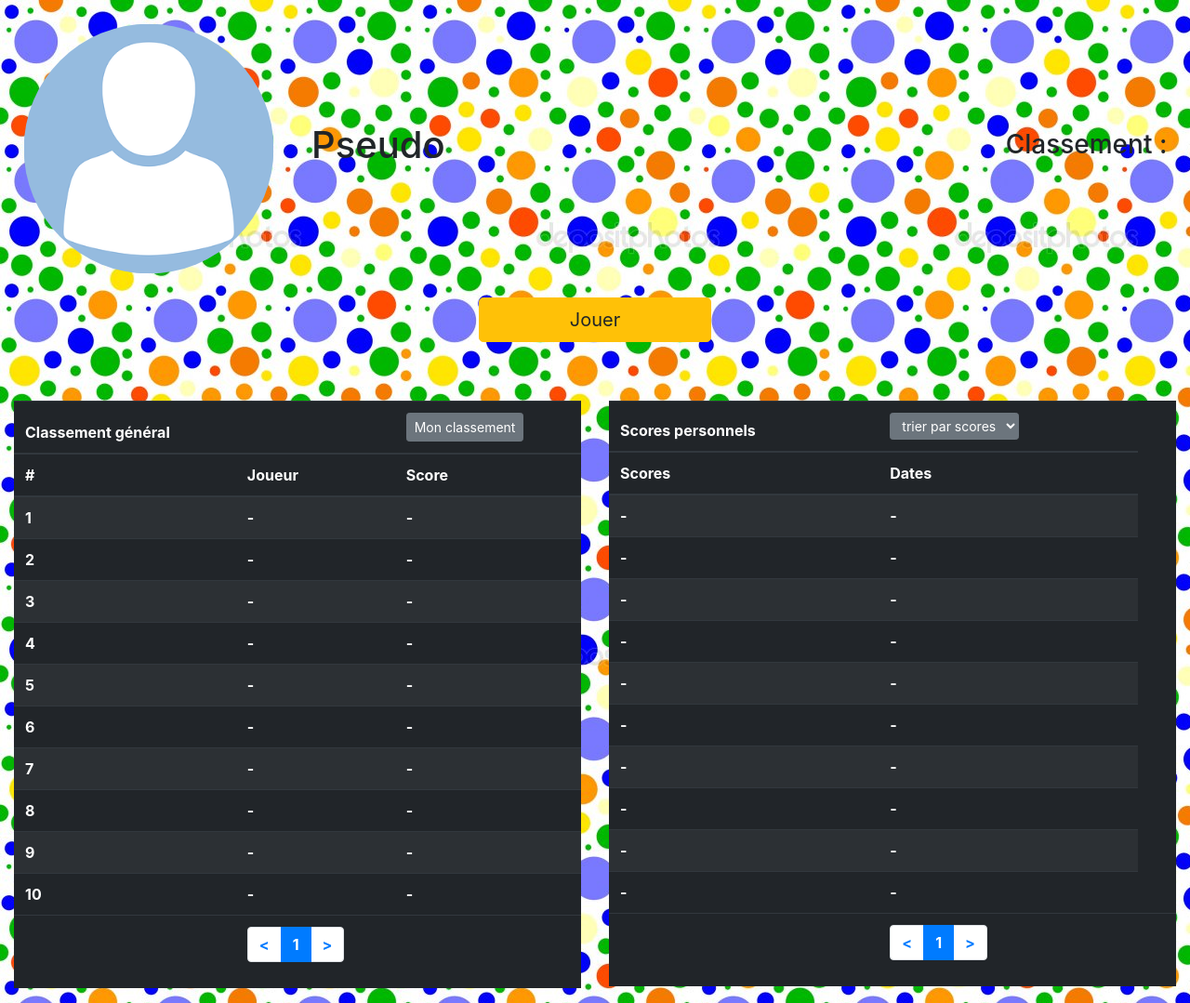
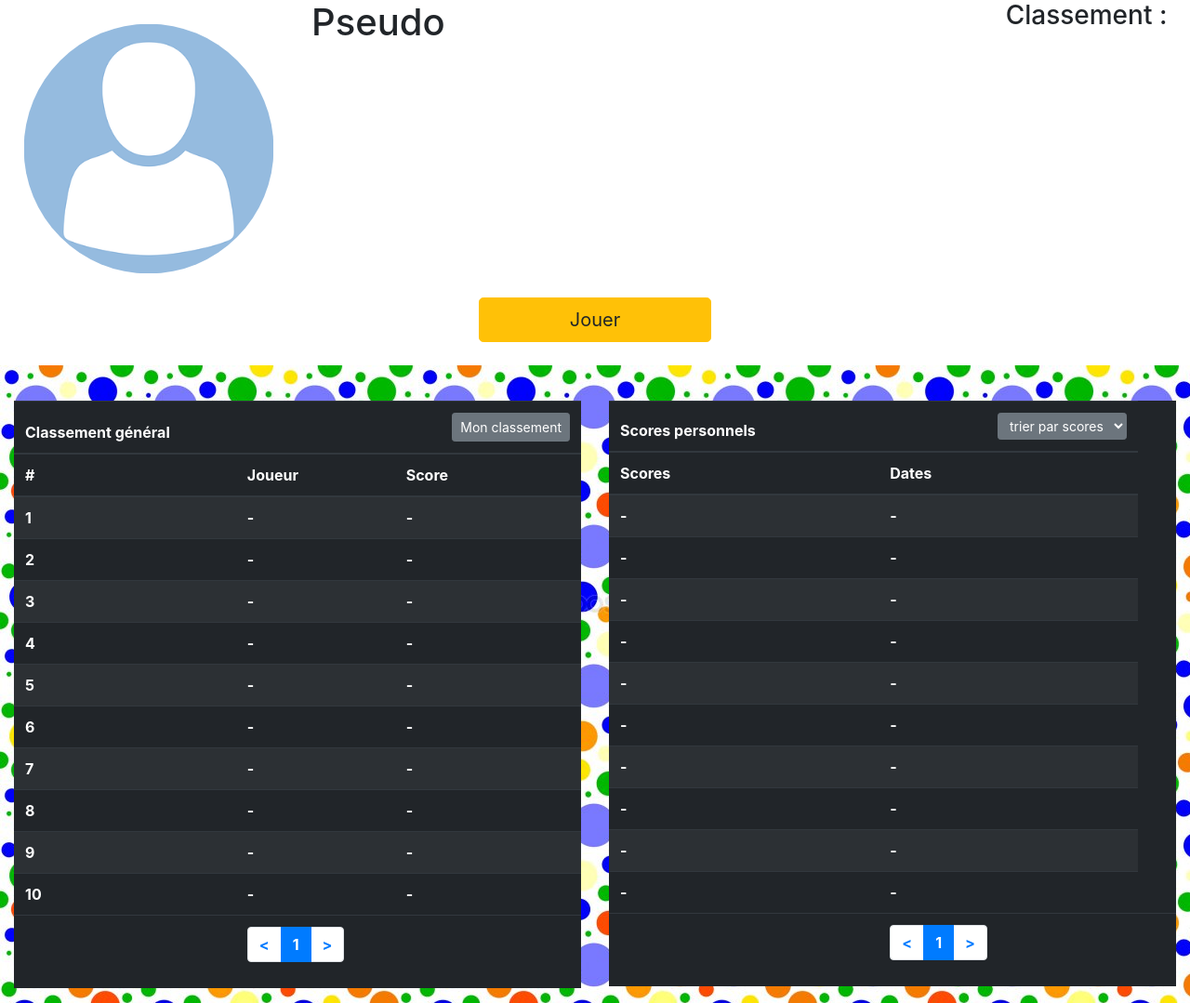
Before and after one commit to Pareom/ProjetWebDev, a PHP site: page /compte.php in a window 1280 px wide. Shown: the whole page at 93% size. Run offline with PHP 8.4, Linux system fonts and the light colour scheme; lists and menus that the app fills with data are empty.

Commit message:
Compte: bootstrap + CSS

```diff
--- a/style.css
+++ b/style.css
@@ -61,17 +61,26 @@ Pour changer les petites spécificiés
 #avatar{
     padding: 2%;
 }
+#info{
+    align-items: center;
+    text-align: center;
+}
 #head{
-    align-items: center;
+    border-radius: 10px;
 }
 #jouer{
     margin-left: 40%;
-    margin-bottom: 5%;
+    margin-bottom: 2%;
     width:20%;
 }
-#trier #mon_classement{
+#trier, #mon_classement{
     float: right;
 }
-#body_compte{
+#pagination_perso, #paginaton_general{
+    position: relative;
+    left:45%;
+}
+#scores{
     background-image: url("img/pois.jpg");
+    padding-top: 3%;
 }
```
